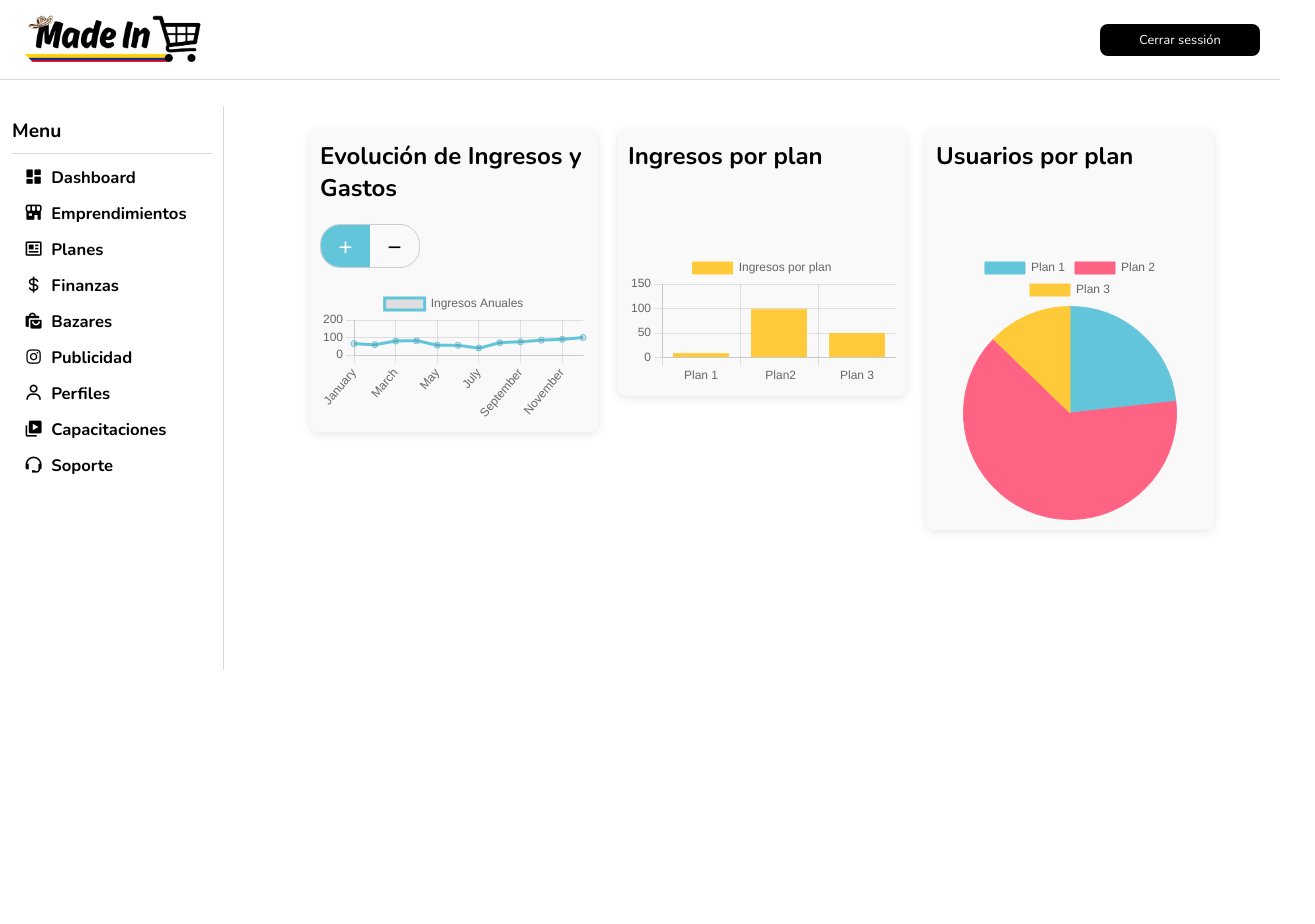
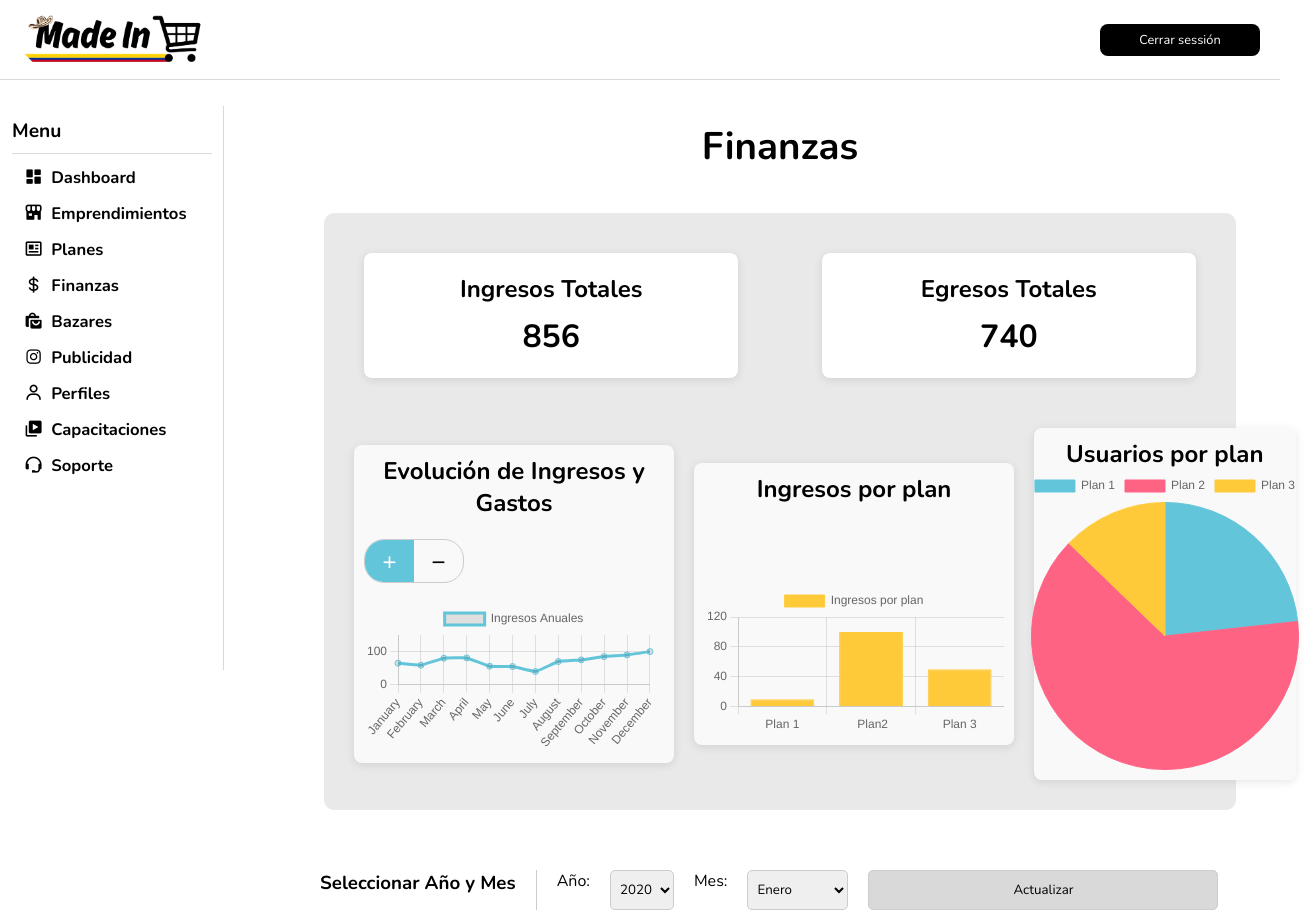
Before and after one commit to InnovaTech-arquitectura/front-admin, an Angular app: page /finanzas in a window 1280 px wide. Shown: the top 924 px of the page, 1315 px wide, since content can reach past the window. Before the commit the page ends 812 px from the top, so only its background shows below. Built offline with nearby package versions, Linux system fonts and the light colour scheme.

Commit message:
Finalizada pantalla de finanzas

```diff
--- a/src/app/componentTools/pie-chart/pie-chart.component.ts
+++ b/src/app/componentTools/pie-chart/pie-chart.component.ts
@@ -37,7 +37,7 @@ export class PieChartComponent implements OnChanges {
       type: 'pie' as ChartType, // Tipo de gráfico: pie
       data: data,
       options: {
-        responsive: true,
+        responsive: false,
         plugins: {
           legend: {
             position: 'top',
--- a/src/app/finanzas/finanzas.component.css
+++ b/src/app/finanzas/finanzas.component.css
@@ -4,7 +4,9 @@ body {
 	min-height: 89vh;
 	margin-top: 100px;
 	width: 100%;
+
 }
+
 
 .headerPage {
 	z-index: 10;
@@ -18,6 +20,10 @@ body {
 	top: 100px;
 	left: 0;
 	width: 280px;
+}
+
+.titulo {
+    margin-bottom: 40px; /* Ajusta según prefieras */
 }
 
 .contenido {
@@ -45,6 +51,13 @@ canvas {
     height: 100%;
 }
 
+.seccion-finanzas {
+    background-color: #e9e9e9;/* Cambia el color de fondo según tu preferencia */
+    padding: 20px;
+    border-radius: 10px;
+    margin: 40px auto;
+    width: 95%;
+}
 
 .containerGastoIngreso {
     padding: 10px;
@@ -54,7 +67,8 @@ canvas {
     margin: 10px;
     width: 30%; /* Ancho máximo */
     height: 25%; /* Altura máxima */
-
+    text-align: center;
+    width: 100%;
 }
 
 .toggle-button {
@@ -91,7 +105,19 @@ canvas {
 }
 
 
-.ingresosPorPlan {
+.containerIngresosPorPlan {
+    padding: 10px;
+    background-color: #f9f9f9;
+    border-radius: 8px;
+    box-shadow: 0 2px 10px rgba(0, 0, 0, 0.1);
+    margin: 10px;
+    text-align: center;
+    width: 30%; /* Ancho máximo */
+    height: 25%; /* Altura máxima */
+    width: 100%;
+}
+
+.containerUsuariosPorPlan {
     padding: 10px;
     background-color: #f9f9f9;
     border-radius: 8px;
@@ -99,21 +125,19 @@ canvas {
     margin: 10px;
     width: 30%; /* Ancho máximo */
     height: 25%; /* Altura máxima */
-}
-
-.usuariosPorPlan {
-    padding: 10px;
-    background-color: #f9f9f9;
-    border-radius: 8px;
-    box-shadow: 0 2px 10px rgba(0, 0, 0, 0.1);
-    margin: 10px;
-    width: 30%; /* Ancho máximo */
-    height: 25%; /* Altura máxima */
+    max-width: 30%;
+    max-height: 25%;
+    text-align: center;
+    align-items: center;
+    flex-direction: column;
+    display: flex;
+    justify-content: center; /* Centrar horizontalmente */
+    align-items: center; /* Centrar verticalmente */
+    width: 100%;
 }
 .charts-container {
     display: flex; /* Habilita la disposición en flex */
-
-    align-items: flex-start; /* Alinea los elementos al inicio */
+    align-items: center; /* Alinea los elementos al inicio */
 
 }
 
@@ -122,3 +146,91 @@ canvas {
     height: 40px; /* Alto del botón toggle (ajusta según el tamaño real) */
     margin: 20px 0;
 }
+
+/* Contenedor para las tarjetas */
+.tarjetas-container {
+    display: flex;
+    justify-content: space-between;
+    margin-bottom: 20px;
+    padding: 20px;
+    border-radius: 10px;
+}
+
+/* Estilo de cada tarjeta */
+.tarjeta {
+    width: 45%; /* Ajusta el tamaño de las tarjetas */
+    padding: 20px;
+    background-color: white;
+    border-radius: 8px;
+    box-shadow: 0 2px 10px rgba(0, 0, 0, 0.1);
+    text-align: center;
+}
+
+.tarjeta h3 {
+    font-size: 1.5em;
+    margin-bottom: 10px;
+}
+
+.tarjeta p {
+    font-size: 2em;
+    font-weight: bold;
+}
+
+.filtro-container {
+    padding: 20px; /* Aumenta el padding para crear más espacio interno */
+    margin: 20px 0;
+    border-radius: 8px;
+    display: flex;
+    flex-direction: row;
+    align-items: left;
+    justify-content:flex-start; /* Asegura que el contenido tenga espacio */
+}
+
+.filtro-separator {
+    width: 1px; /* Ancho del separador */
+    margin: 0 20px; /* Espacio horizontal alrededor del separador */
+    height: 40px; /* Altura del separador */
+    background-color: #ccc; /* Color del separador */
+}
+
+
+
+.filtro-container form {
+    display: flex;
+    gap: 20px;
+}
+
+.filtro-container select, .filtro-container button {
+    padding: 5px;
+    border-radius: 5px;
+    border: 1px solid #ccc;
+    cursor: pointer;
+}
+
+.addBtn-container {
+	display: flex;
+	justify-content: center;
+	align-items: center;
+	width: 100%;
+	padding-top: 25px;
+	height: 63px;
+}
+
+.addBtn {
+	width: 350px;
+	background-color: #d9d9d9;
+	padding: 10px 20px;
+	color: black;
+	outline: 0;
+	border: 0;
+	border-radius: 10px;
+	text-decoration: none;
+	text-align: center;
+}
+
+
+.addBtn:hover {
+    cursor: pointer;
+	background-color: black;
+	color: #d9d9d9;
+}
--- a/src/app/finanzas/finanzas.component.html
+++ b/src/app/finanzas/finanzas.component.html
@@ -3,7 +3,26 @@
 <body>
     <app-sidebar class="sidebar"></app-sidebar>
     <section class="contenido">
-        <div class="charts-container"> <!-- Contenedor para las gráficas -->
+        <div class="titulo">
+            <h1>Finanzas</h1>
+        </div>
+
+        <!-- Contenedor que incluye tarjetas y gráficos -->
+        <div class="seccion-finanzas"> <!-- Añadido este div como contenedor -->
+            <!-- Contenedor para las tarjetas -->
+            <div class="tarjetas-container">
+                <div class="tarjeta">
+                    <h3>Ingresos Totales</h3>
+                    <p>{{ valorTarjeta1 }}</p> <!-- Valor obtenido desde el .ts -->
+                </div>
+                <div class="tarjeta">
+                    <h3>Egresos Totales</h3>
+                    <p>{{ valorTarjeta2 }}</p> <!-- Valor obtenido desde el .ts -->
+                </div>
+            </div>
+
+            <!-- Contenedor para las gráficas -->
+            <div class="charts-container">
                 <div class="containerGastoIngreso">
                     <h2>Evolución de Ingresos y Gastos</h2>
                     <div class="toggle-button" (click)="toggleGraph()">
@@ -17,16 +36,35 @@
                     <app-line-chart *ngIf="showIngresos" [chartData]="chartData1"></app-line-chart>
                     <app-line-chart *ngIf="!showIngresos" [chartData]="chartData2"></app-line-chart>
                 </div>
-            <div class="ingresosPorPlan">
+                <div class="containerIngresosPorPlan">
                     <h2>Ingresos por plan</h2>
                     <div class="spacer"></div>
                     <app-bar-chart [chartData]="chartData3"></app-bar-chart>
                 </div>
-            <div class="usuariosPorPlan">
+                <div class="containerUsuariosPorPlan">
                     <h2>Usuarios por plan</h2>
-                <div class="spacer"></div>
-                <app-pie-chart [chartData]="chartData4"></app-pie-chart>
+                    <app-pie-chart [chartData]="chartData4" class="small-pie-chart"></app-pie-chart>
                 </div>
+            </div>
+        </div>
+
+        <!-- Filtro de selección de año y mes -->
+        <div class="filtro-container">
+            <h3>Seleccionar Año y Mes</h3>
+            <div class="filtro-separator"></div>
+            <form (ngSubmit)="onSubmit()">
+                <label for="anio">Año:</label>
+                <select id="anio" name="anio">
+                    <option *ngFor="let year of availableYears" [value]="year">{{ year }}</option>
+                </select>
+
+                <label for="mes">Mes:</label>
+                <select id="mes" name="mes">
+                    <option *ngFor="let month of availableMonths" [value]="month.value">{{ month.name }}</option>
+                </select>
+
+                <button type="submit" class="addBtn">Actualizar</button>
+            </form>
         </div>
     </section>
 </body>
--- a/src/app/finanzas/finanzas.component.ts
+++ b/src/app/finanzas/finanzas.component.ts
@@ -8,6 +8,7 @@ import { Component } from '@angular/core';
 export class FinanzasComponent {
   showIngresos: boolean = true; // Inicialmente mostrar ingresos
 
+
   chartData1 = {
     labels: ['January', 'February', 'March', 'April', 'May', 'June', 'July', 'August', 'September', 'October', 'November', 'December'],
     data: [65, 59, 80, 81, 56, 55, 40, 70, 75, 85, 90, 100],
@@ -17,24 +18,62 @@ export class FinanzasComponent {
 
   chartData2 = {
     labels: ['January', 'February', 'March', 'April', 'May', 'June', 'July', 'August', 'September', 'October', 'November', 'December'],
-    data: [30, 40, 60, 50, 70, 45, 80, 65, 90, 80, 70, 60], // Datos diferentes
+    data: [30, 40, 60, 50, 70, 45, 80, 65, 90, 80, 70, 60],
     label: 'Gastos Anuales',
     color: 'rgb(255, 99, 132)'
   };
 
   chartData3 = {
     labels: ['Plan 1', ' Plan2', 'Plan 3'],
-    data: [10,100,50], // Datos diferentes
+    data: [10, 100, 50],
     label: 'Ingresos por plan',
     color: '#ffca3a'
   };
 
   chartData4 = {
     labels: ['Plan 1', 'Plan 2', 'Plan 3'],
-    data: [200, 550, 110], // Datos para el gráfico
+    data: [200, 550, 110],
     label: 'Usuarios por plan',
-    color: ['#63c5da', 'rgb(255, 99, 132)', '#ffca3a'] // Colores para cada segmento
+    color: ['#63c5da', 'rgb(255, 99, 132)', '#ffca3a']
   };
+
+  // Añadir filtros de selección de año y mes
+  availableYears: number[] = [2020, 2021, 2022, 2023, 2024];
+  availableMonths = [
+    { name: 'Enero', value: 1 },
+    { name: 'Febrero', value: 2 },
+    { name: 'Marzo', value: 3 },
+    { name: 'Abril', value: 4 },
+    { name: 'Mayo', value: 5 },
+    { name: 'Junio', value: 6 },
+    { name: 'Julio', value: 7 },
+    { name: 'Agosto', value: 8 },
+    { name: 'Septiembre', value: 9 },
+    { name: 'Octubre', value: 10 },
+    { name: 'Noviembre', value: 11 },
+    { name: 'Diciembre', value: 12 }
+  ];
+
+  anioSeleccionado: number = new Date().getFullYear();
+  mesSeleccionado: number = new Date().getMonth() + 1; // Mes actual
+
+  onSubmit(): void {
+    // Aquí puedes actualizar los datos según la selección de año y mes
+    console.log('Año seleccionado:', this.anioSeleccionado);
+    console.log('Mes seleccionado:', this.mesSeleccionado);
+
+    // Lógica para actualizar los datos de las gráficas basados en la selección
+    // ...
+  }
+
+  // Cálculos de las sumas
+  valorTarjeta1: number = this.sumarValores(this.chartData1.data); // Suma de ingresos
+  valorTarjeta2: number = this.sumarValores(this.chartData2.data); // Suma de gastos
+
+  // Función para sumar los valores de un array
+  sumarValores(data: number[]): number {
+    return data.reduce((total, valor) => total + valor, 0);
+  }
 
   toggleGraph(): void {
     this.showIngresos = !this.showIngresos;
--- a/src/app/publicidad/ver-banners/ver-banners.component.css
+++ b/src/app/publicidad/ver-banners/ver-banners.component.css
@@ -111,21 +111,6 @@ table.tablita {
     margin-top: 20px;
 }
 
-.newBanner {
-    width: 400px; /* Un ancho considerable */
-    padding: 15px;
-    font-size: 0.96em; /* Reducción del tamaño del texto */
-    background-color: #d9d9d9;
-    border: 1px solid #91918f;
-    text-align: center;
-    border-radius: 5px;
-    cursor: pointer;
-    transition: background-color 0.3s ease, box-shadow 0.3s ease;
-}
-
-.newBanner:hover {
-    box-shadow: 0 4px 8px rgba(0, 0, 0, 1);
-}
 
 .button-container {
     display: flex;
--- a/src/app/publicidad/ver-banners/ver-banners.component.html
+++ b/src/app/publicidad/ver-banners/ver-banners.component.html
@@ -70,7 +70,7 @@
         <div class="addBtn-container">
             <a [routerLink]="'/nuevo-banner'">
                 <i class='bx bx-plus-circle'></i>
-                Agregar plan
+                Agregar banner
 			</a>
         </div>
 
```
Lines whose indentation alone changed are shown as unchanged.
